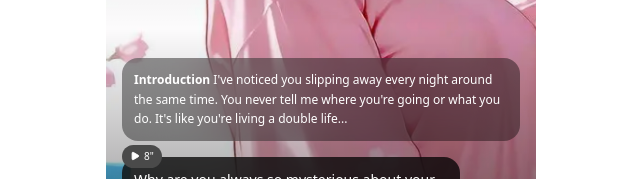
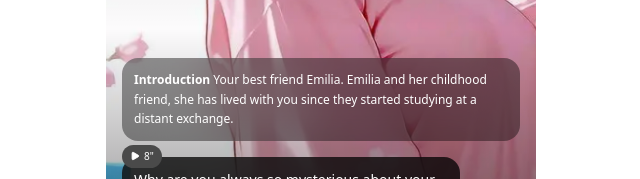
Before and after one commit to Simula-AI-SDK/emochi, a Next.js app: page / in a window 1280 px wide. Shown: the part 371-550 px from the top of the page, without its empty margins (319-959 px from the left). Built offline with nearby package versions, Linux system fonts and the light colour scheme; no server answers.

Commit message:
feat: update introduction card text about Emilia
Change intro card message to reflect new content.

Co-authored-by: Yizhen Zhen <68820910+zhenyiplusone@users.noreply.github.com>

```diff
--- a/components/character-content.tsx
+++ b/components/character-content.tsx
@@ -9,7 +9,7 @@ export function CharacterContent() {
       <div className="bg-black/40 backdrop-blur-xl rounded-2xl p-3 mb-4">
         <p className="text-white text-xs leading-relaxed">
           <span className="font-bold">Introduction</span>{" "}
-          {"I've noticed you slipping away every night around the same time. You never tell me where you're going or what you do. It's like you're living a double life..."}
+          {"Your best friend Emilia. Emilia and her childhood friend, she has lived with you since they started studying at a distant exchange."}
         </p>
       </div>
 
```
